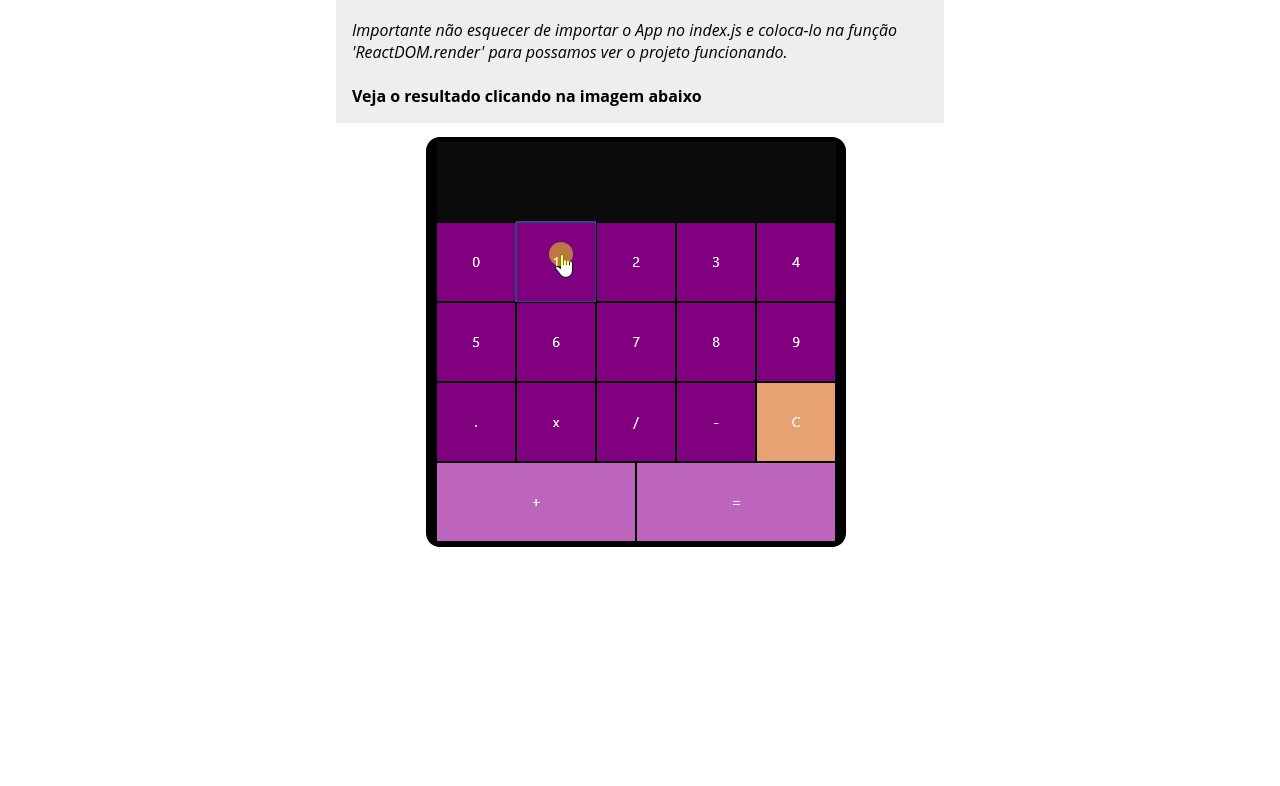
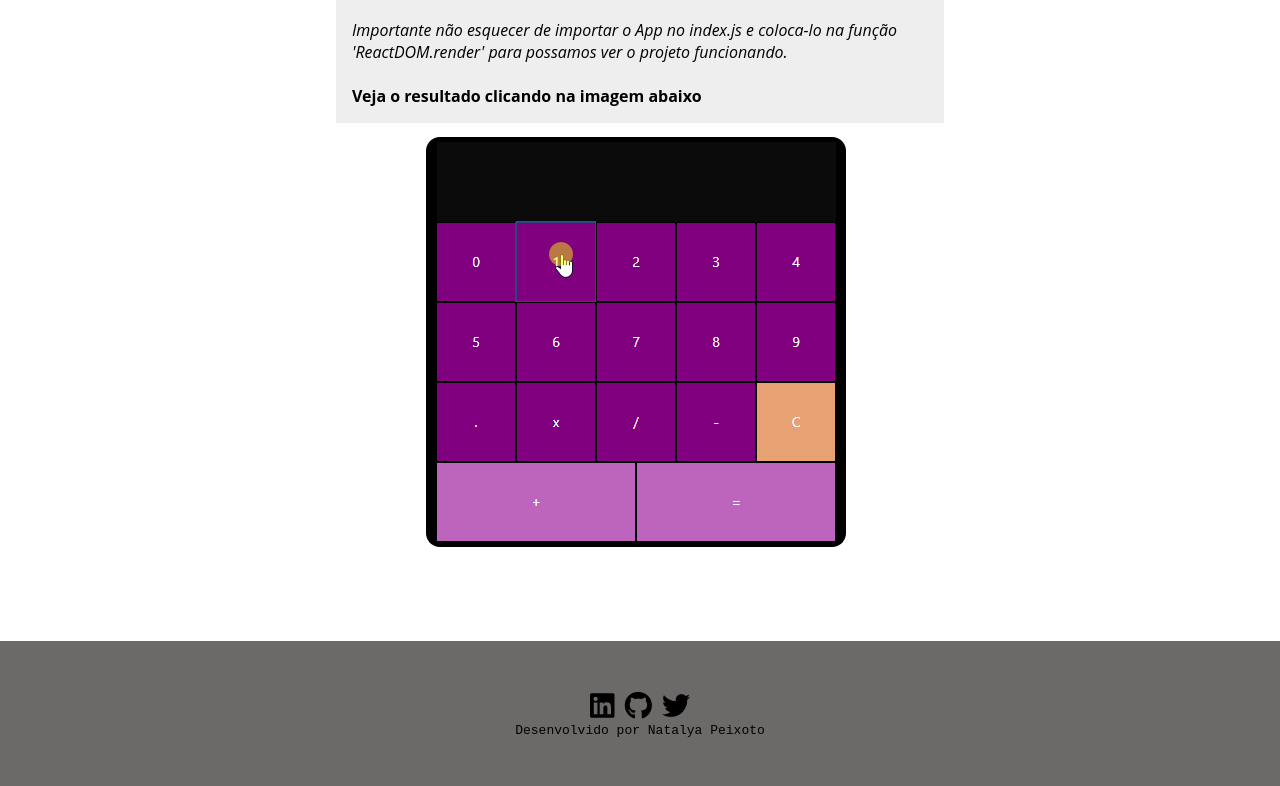
Before and after one commit to natalyapeixoto/baunilhajs, a website built with webpack: page src/pages/react/react.html in a window 1280 px wide. Shown: the part 4169-4955 px from the top of the page. Before the commit the page ends 4762 px from the top, so only its background shows below. Built offline with nearby package versions, Linux system fonts and the light colour scheme; no server answers; a script that the page names is missing.

Commit message:
responsive forum and footer

```diff
--- a/src/pages/home/home.css
+++ b/src/pages/home/home.css
@@ -86,6 +86,7 @@ a:hover {
   @media (max-width: 800px){
   .navbar{
     justify-content: start;
+    padding: 1em;
   }
   .container {
     display: inline-block;
@@ -313,6 +314,26 @@ h1, h2, {
   width: 30em;
 }
 
+
+footer {
+  padding: 3em 2em;
+  text-align: center;
+  margin-top: 3em;
+  background-color: rgba(82, 78, 78, 0.849);
+}
+footer i{
+  margin: 3px;
+  font-size: 28px;
+  color: black;
+}
+footer i:hover{
+  opacity: 0.5;
+}
+
+footer p {
+  font-family: monospace;
+}
+
 @media (max-width: 950px){
   .img-flexbox{
     display:flex;
--- a/src/pages/react/react.css
+++ b/src/pages/react/react.css
@@ -33,6 +33,8 @@ a:hover {
   width: 100vw;
   top:0;
 }
+
+
 .navbar-logo{
   display: flex;
   justify-content: center;
@@ -91,6 +93,7 @@ a:hover {
   @media (max-width: 800px){
   .navbar{
     justify-content: start;
+    padding: 1em;
   }
   .container {
     display: inline-block;
@@ -285,6 +288,26 @@ code {
   justify-content: center;
 }
 
+
+footer {
+  padding: 3em 2em;
+  text-align: center;
+  margin-top: 3em;
+  background-color: rgba(82, 78, 78, 0.849);
+}
+footer i{
+  margin: 3px;
+  font-size: 28px;
+  color: black;
+}
+footer i:hover{
+  opacity: 0.5;
+}
+
+footer p {
+  font-family: monospace;
+}
+
 @media (max-width: 950px){
   .react-gif{
     width: 100%;
--- a/src/pages/react/react.html
+++ b/src/pages/react/react.html
@@ -6,6 +6,8 @@
   <meta name="viewport" content="width=device-width, initial-scale=1.0">
   <meta http-equiv="X-UA-Compatible" content="ie=edge">
   <title>Document</title>
+  <link rel="stylesheet" href="https://use.fontawesome.com/releases/v5.4.1/css/all.css" integrity="sha384-5sAR7xN1Nv6T6+dT2mhtzEpVJvfS3NScPQTrOxhwjIuvcA67KV2R5Jz6kr4abQsz"
+    crossorigin="anonymous">
   <!-- Firebase -->
   <script src="https://www.gstatic.com/firebasejs/5.5.9/firebase.js"></script>
   <script src="https://www.gstatic.com/firebasejs/5.5.2/firebase-app.js"></script>
@@ -36,11 +38,9 @@
           <a href='../react/react.html'>
             <li class="list-item">Bibliotecas</li>
           </a>
-
           <li><button class="list-item logout-btn-burguer">Sair</button></li>
         </ul>
       </div>
-
       <ul class="menu-list">
         <a href='../forum/forum.html'>
           <li class="list-item">Fórum</li>
@@ -48,29 +48,22 @@
         <a href="../react/react.html" id='react'>
           <li class="list-item">React.js</li>
         </a>
-          <!-- INÍCIO USERNAME E LOGOUT -->
-
         <li class='menu-bemvinda'>Olá, <span class="show-name"></span>!</li>
-
         <li><button class="logout-btn">Sair</button></li>
-
-          <!-- FIM USERNAME E LOGOUT -->
       </ul>
     </nav>
   </header>
-
   <div class='react-title'>
     <h3>React</h3>
     <h2>Uma biblioteca JavaScript para construir interfaces de usuário.</h2>
   </div>
-
-
-
   <section id='calculator'>
     <h2 class='title-calculator'>Criar um novo projeto em React</h2>
     <p class='briefing'><i>
-      O <strong>'react-react-app'</strong> é um espaço comfortável para aprender React, e é o melhor jeito de começar a construir uma nova 'single-page-application'(aplicação de uma só página) em React.
-      Ele cria o seu espaço de desenvolvimento para que possa usar as mais modernas 'features', provendo uma boa experiência de desenvolvimento, e otimiza sua aplicação para produção.
+        O <strong>'react-react-app'</strong> é um espaço comfortável para aprender React, e é o melhor jeito de começar
+        a construir uma nova 'single-page-application'(aplicação de uma só página) em React.
+        Ele cria o seu espaço de desenvolvimento para que possa usar as mais modernas 'features', provendo uma boa
+        experiência de desenvolvimento, e otimiza sua aplicação para produção.
         Para instalar você precisar ter o Node.js >= 6 e npm >= 5.2.
         Para criar um projeto, dê os seguintes comandos:
       </i>
@@ -80,22 +73,21 @@
           cd nome-do-seu-app<br>
           npm start<br>
        </code>
-       <p class='briefing'><i>Obs.: 'npx' escrito na primeira linha, não é um erro - é uma ferramenta que acelera processos dos pacotes, ela vem na versão 5.2 + do npm.
+    <p class='briefing'><i>Obs.: 'npx' escrito na primeira linha, não é um erro - é uma ferramenta que acelera
+        processos dos pacotes, ela vem na versão 5.2 + do npm.
       </i></p>
-
-
-
 
     <div class='code-detail'>
       <ul>
         <li>Componentização</li>
-        <p>A componentização é um processo muito importante na programação, criar pequenos blocos de código reutilizáveis. Diminuindo sua complexidade e permitindo que cada componente seja focado em apenas uma funcionalidade ou em um conjunto de funcionalidades semelhantes.</p>
+        <p>A componentização é um processo muito importante na programação, criar pequenos blocos de código
+          reutilizáveis. Diminuindo sua complexidade e permitindo que cada componente seja focado em apenas uma
+          funcionalidade ou em um conjunto de funcionalidades semelhantes.</p>
         <p>Dito isso, vamos a primeira parte do projeto <strong>Calculadora em React.</strong></p>
         <br>
         <p> Olhando para uma calculadora, podemos pensar de cara em seus 3 componentes:
           botões, corpo e tela(onde aparecem os cálculos).
         </p>
-
         <li>Componente Botão</li>
         <img src='./img/Button.PNG' alt='imagem do código de um componente chamando Button'>
         <p>Ele vai receber as props do componente App</p>
@@ -107,25 +99,31 @@
         <p>O Display vai receber o state.operations (que é uma Array) como props no componente App.</p>
         <li>O Componente App</li>
         <img src='./img/AppImport.PNG' alt='image dos imports existentes no componente App'>
-        <p>Este componente receberá os importes dos outros componentes citados e, além disso, ele receberá a <a href='http://mathjs.org/docs/reference/functions/format.html'>math.js'</a> para lidar com as operações matematicas e a <a href=''>'immutability-helper'</a> com a função update para ajudar a lidar com as atualizações de state.</p>
+        <p>Este componente receberá os importes dos outros componentes citados e, além disso, ele receberá a <a href='http://mathjs.org/docs/reference/functions/format.html'>math.js'</a>
+          para lidar com as operações matematicas e a <a href=''>'immutability-helper'</a> com a função update para
+          ajudar a lidar com as atualizações de state.</p>
         <br>
         <img src='./img/App1.PNG'>
-        <p>No construtor do App criamos o state operations, que será uma array vazia e será onde colocaremos todas as operações.</p>
-        <p>Em seguida temos a função 'calculateOperations', que como o nome diz, vai fazer todos os cáculos, nela usamos a bibliote mathjs com a função eval, que irá fazer as operações matemáticas e a função format pra formatar o numero.</p>
+        <p>No construtor do App criamos o state operations, que será uma array vazia e será onde colocaremos todas as
+          operações.</p>
+        <p>Em seguida temos a função 'calculateOperations', que como o nome diz, vai fazer todos os cáculos, nela
+          usamos a bibliote mathjs com a função eval, que irá fazer as operações matemáticas e a função format pra
+          formatar o numero.</p>
         <br>
         <img src='./img/App2.PNG'>
-        <p>Teremos aqui mais uma função, a handleClick, que vai lidar com os cliques do usuário. Na constante value recebemos o valor do 'data-value' do botão clicado, e dependendo deste valor realizaremos as funções que ficaram definidas num bloco de switch.</p>
+        <p>Teremos aqui mais uma função, a handleClick, que vai lidar com os cliques do usuário. Na constante value
+          recebemos o valor do 'data-value' do botão clicado, e dependendo deste valor realizaremos as funções que
+          ficaram definidas num bloco de switch.</p>
         <br>
         <img src='./img/App3.PNG'>
-        <p>Finalmente renderizamos o nosso App, jutando todos os Componentes que criamos anteriormente e declarando todas a props necessárias.</p>
+        <p>Finalmente renderizamos o nosso App, jutando todos os Componentes que criamos anteriormente e declarando
+          todas a props necessárias.</p>
         <br>
-        <p><i>Importante não esquecer de importar o App no index.js e coloca-lo na função 'ReactDOM.render' para possamos ver o projeto funcionando.</i></p>
+        <p><i>Importante não esquecer de importar o App no index.js e coloca-lo na função 'ReactDOM.render' para
+            possamos ver o projeto funcionando.</i></p>
         <br>
       </ul>
-
-
       <h4>Veja o resultado clicando na imagem abaixo</h4>
-
     </div>
     <div class='react-gif'>
       <a href='https://minha-calculadora-react.netlify.com/'><img src="./img/calculator.gif" alt="gif of a calulator made in react.js working"></a>
@@ -133,6 +131,15 @@
     <script async src="https://static.codepen.io/assets/embed/ei.js"></script>
   </section>
 
+  <footer class="footer " id="footer">
+    <a href="https://www.linkedin.com/in/natalyapeixoto1989/" target="blank_"> <i class="fab fa-linkedin"></i></a>
+    <a href='https://github.com/natalyapeixoto' target="blank_"><i class="fab fa-github"></i></a>
+    <a href="https://twitter.com/natalynha"><i class="fab fa-twitter" target="blank_"></i></a>
+    <div>
+      <p>Desenvolvido por Natalya Peixoto</p>
+    </div>
+  </footer>
+
   <script src='../login/firebase-config.js'></script>
   <script src='./react.js'></script>
 </body>
```
Also changed, not shown: src/pages/forum/forum.css (+7 -0 lines), src/pages/forum/forum.html (+1 -22 lines), src/pages/home/home.html (+27 -27 lines). Lines whose indentation alone changed are shown as unchanged.
